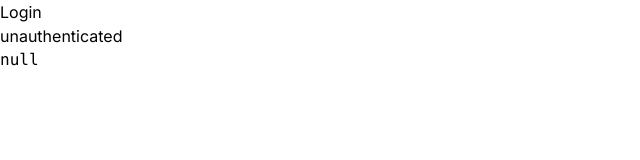
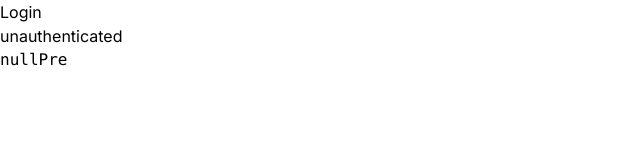
Before and after one commit to scarr33/jira, a Next.js app: page / in a window 1280 px wide. Shown: the top 160 px of the page, without its empty margins (0-640 px from the left). Built offline with nearby package versions, Linux system fonts and the light colour scheme; no server answers.

Commit message:
Force Sync Update

```diff
--- a/src/app/page.tsx
+++ b/src/app/page.tsx
@@ -10,7 +10,7 @@ export default function Home() {
       <Button onClick={signIn}>Login</Button>
       <br />
       {status}
-      <pre className="text-inverse">{JSON.stringify(session)}</pre>
+      <pre className="text-inverse">{JSON.stringify(session)}Pre</pre>
     </div>
   );
 }
```
